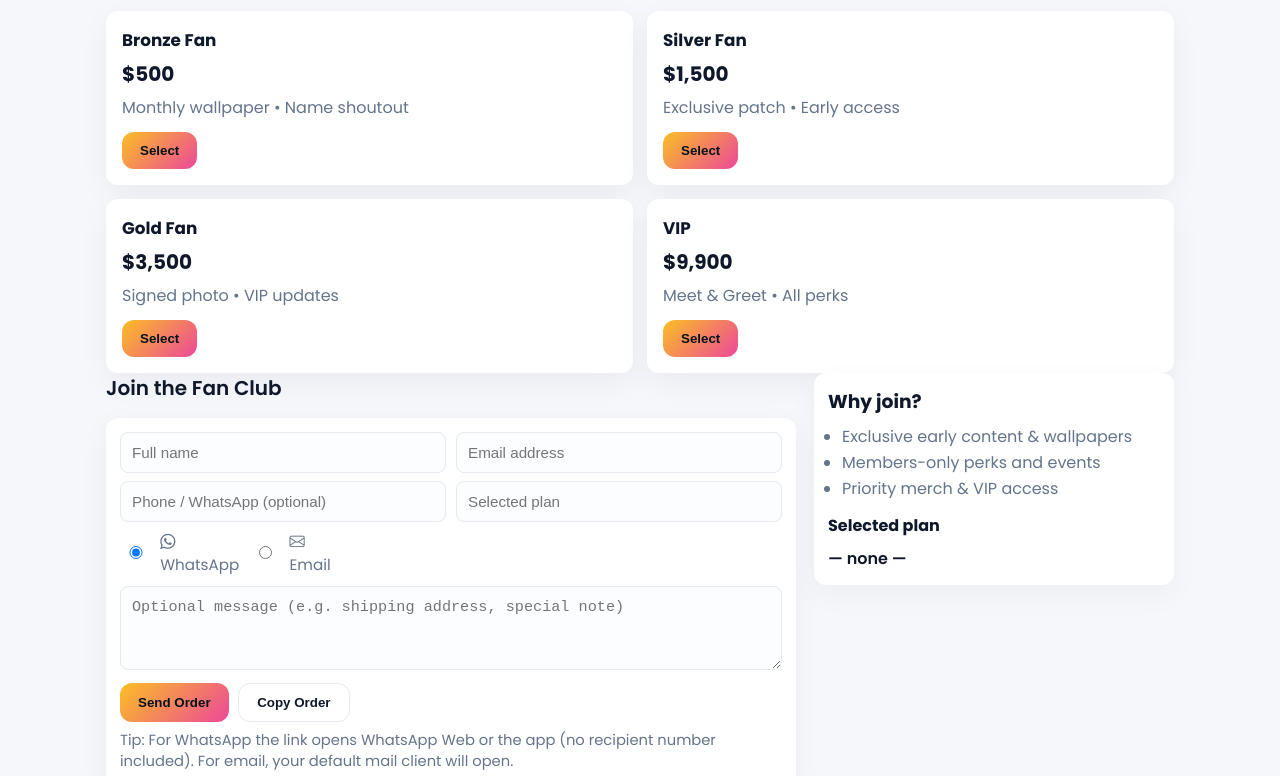
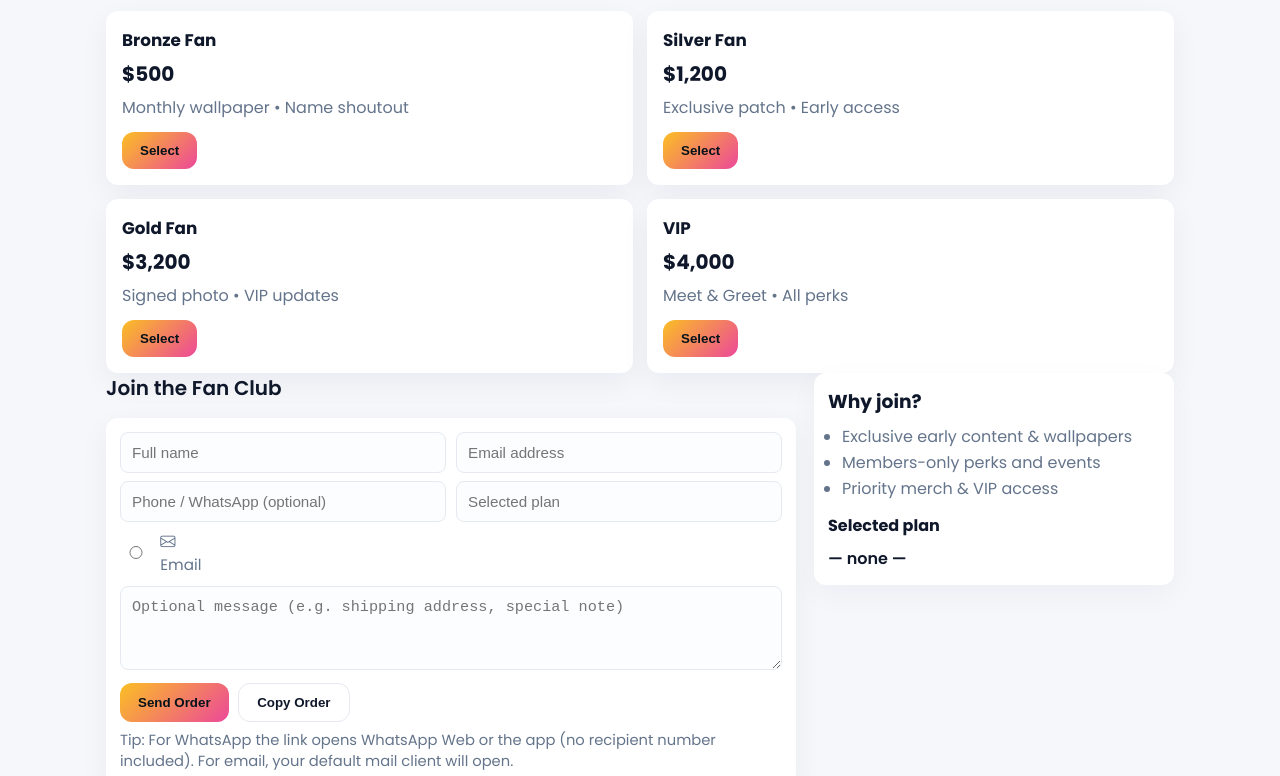
Before and after one commit to KingSDR15/Anthony-Q-Fan-Club, a plain HTML site: page index.html in a window 1280 px wide. Shown: the part 609-1385 px from the top of the page. Drawn offline with nearby package versions, Linux system fonts and the light colour scheme.

Commit message:
Update index.html

```diff
--- a/index.html
+++ b/index.html
@@ -137,7 +137,7 @@
       <div class="plan" data-plan="Silver Fan - $1500" role="listitem">
         <div>
           <h3>Silver Fan</h3>
-          <div class="price">$1,500</div>
+          <div class="price">$1,200</div>
           <p>Exclusive patch • Early access</p>
         </div>
         <div class="select"><button class="btn btn-primary" onclick="selectPlan(this)">Select</button></div>
@@ -146,7 +146,7 @@
       <div class="plan" data-plan="Gold Fan - $3500" role="listitem">
         <div>
           <h3>Gold Fan</h3>
-          <div class="price">$3,500</div>
+          <div class="price">$3,200</div>
           <p>Signed photo • VIP updates</p>
         </div>
         <div class="select"><button class="btn btn-primary" onclick="selectPlan(this)">Select</button></div>
@@ -155,7 +155,7 @@
       <div class="plan" data-plan="VIP - $9900" role="listitem">
         <div>
           <h3>VIP</h3>
-          <div class="price">$9,900</div>
+          <div class="price">$4,000</div>
           <p>Meet &amp; Greet • All perks</p>
         </div>
         <div class="select"><button class="btn btn-primary" onclick="selectPlan(this)">Select</button></div>
@@ -181,10 +181,7 @@
           </div>
 
           <div class="send-method" role="radiogroup" aria-label="Send method">
-            <label style="display:flex;align-items:center;gap:.5rem">
-              <input type="radio" name="sendMethod" value="whatsapp" checked>
-              <span class="muted"><i class="bi bi-whatsapp"></i> WhatsApp</span>
-            </label>
+
             <label style="display:flex;align-items:center;gap:.5rem">
               <input type="radio" name="sendMethod" value="email">
               <span class="muted"><i class="bi bi-envelope"></i> Email</span>
```
